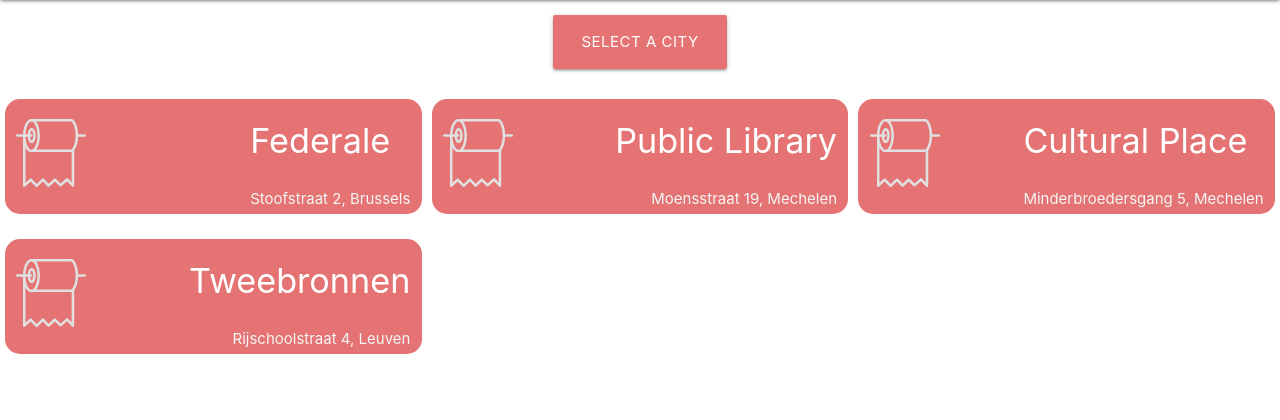
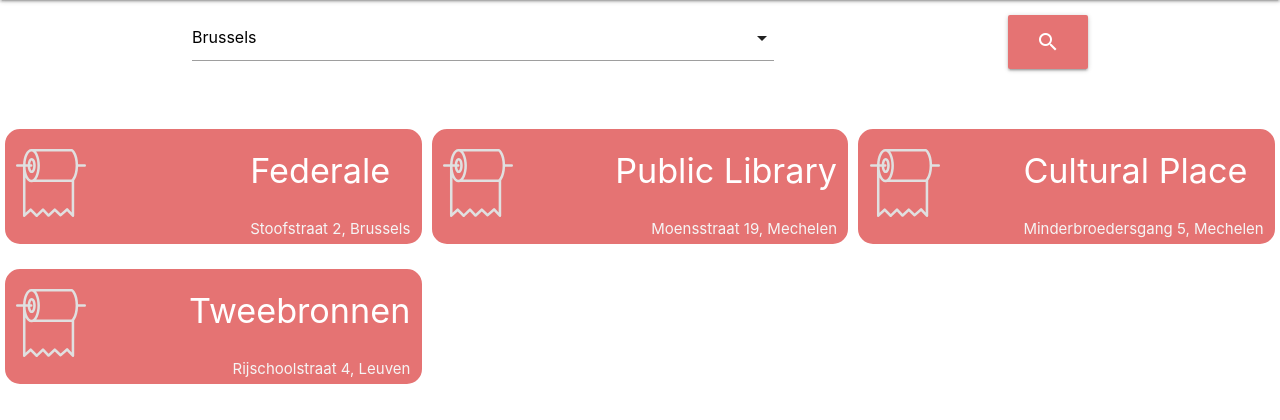
Before and after one commit to janolaerts/wcfinder, a Django app: page / in a window 1280 px wide. Shown: the part 64-484 px from the top of the page. Run offline with Django 3.2, Linux system fonts and the light colour scheme; data comes from the database, SQL or seed files in the repository.

Commit message:
Placed selection component better

```diff
--- a/templates/base_layout.html
+++ b/templates/base_layout.html
@@ -44,9 +44,14 @@
       M.Sidenav.init(sidenav, {edge:'left'});
     })
 
-    document.addEventListener('DOMContentLoaded', () => {
-      const elems = document.querySelectorAll('.dropdown-trigger');
-      const instances = M.Dropdown.init(elems);
+    // document.addEventListener('DOMContentLoaded', () => {
+    //   const elems = document.querySelectorAll('.dropdown-trigger');
+    //   const instances = M.Dropdown.init(elems);
+    // });
+
+    document.addEventListener('DOMContentLoaded', function() {
+      let elems = document.querySelectorAll('select');
+      let instances = M.FormSelect.init(elems);
     });
   </script>
 </body>
--- a/toilets/templates/toilets/wc_list.html
+++ b/toilets/templates/toilets/wc_list.html
@@ -3,16 +3,19 @@
 
 {% block wclist %}
 
-  <div class="container center-align">
-
-    <a class='dropdown-trigger btn-large red lighten-2' href='#' data-target='cities' style="position: relative; top: 15px;">Select a city</a>
+  <div class="container">
 
     <form action="" method="POST">
-      <ul class="dropdown-content" id="cities">
-        {% for city in cities %}
-          <li>{{ city }}</li>
-        {% endfor %}
-      </ul>
+      <div class="input-field" style="width: 65%; padding: 0; display: inline-block;">
+        <select class="left">
+          {% for city in cities %}
+            <option value="{{ city }}">{{ city }}</option>
+          {% endfor %}
+        </select>
+      </div>
+      <button class="btn-large red lighten-2 right" style="position: relative; top: 15px;" value="submit">
+        <i class="material-icons">search</i>
+      </button>
     </form>
 
   </div>
```
